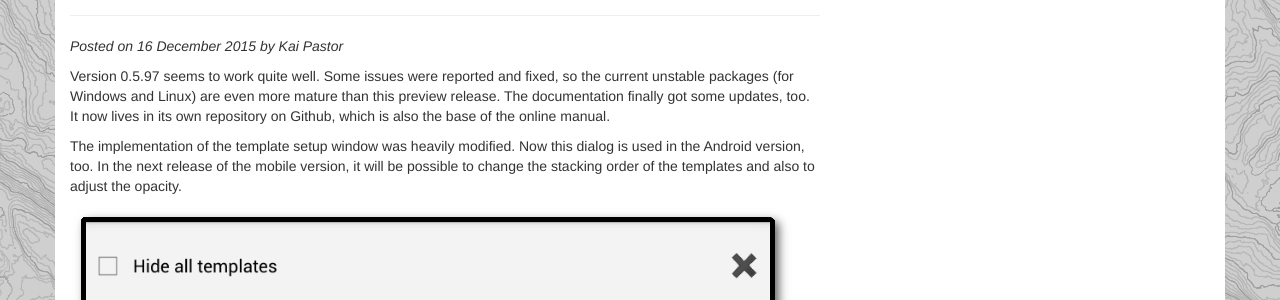
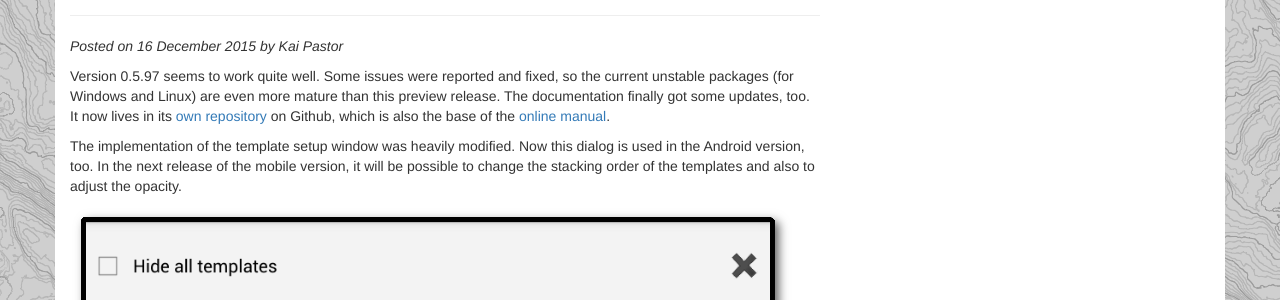
Before and after one commit to OpenOrienteering/OpenOrienteering.github.io, a Jekyll site: the page built from _posts/2015-12-16-Release-coming-closer.md, in a window 1280 px wide. Shown: the part 351-651 px from the top of the page. Built offline with Jekyll 4.4.1, drawn with Linux system fonts in a browser that asks for light colours; part of the change alters nothing that is shown.

```diff
--- a/_posts/2015-12-16-Release-coming-closer.md
+++ b/_posts/2015-12-16-Release-coming-closer.md
@@ -9,7 +9,7 @@ categories:
 - Releases
 ---
 
-Version 0.5.97 seems to work quite well. Some issues were reported and fixed, so the current unstable packages (for Windows and Linux) are even more mature than this preview release. The documentation finally got some updates, too. It now lives in its own repository on Github, which is also the base of the online manual.
+Version 0.5.97 seems to work quite well. Some issues were reported and fixed, so the current unstable packages (for Windows and Linux) are even more mature than this preview release. The documentation finally got some updates, too. It now lives in its [own repository](https://github.com/OpenOrienteering/mapper-manual) on Github, which is also the base of the [online manual](http://openorienteering.org/mapper-manual/).
 
 The implementation of the template setup window was heavily modified. Now this dialog is used in the Android version, too. In the next release of the mobile version, it will be possible to change the stacking order of the templates and also to adjust the opacity.
 
```
